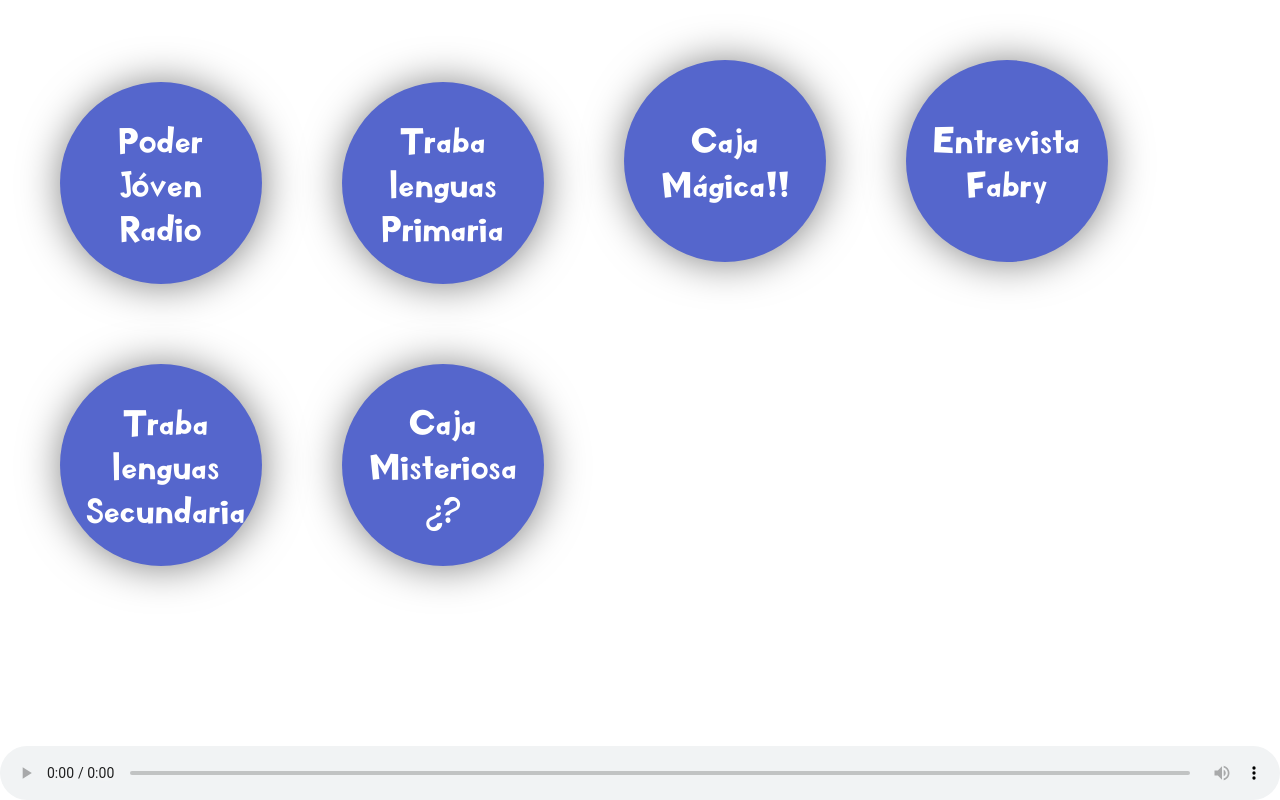
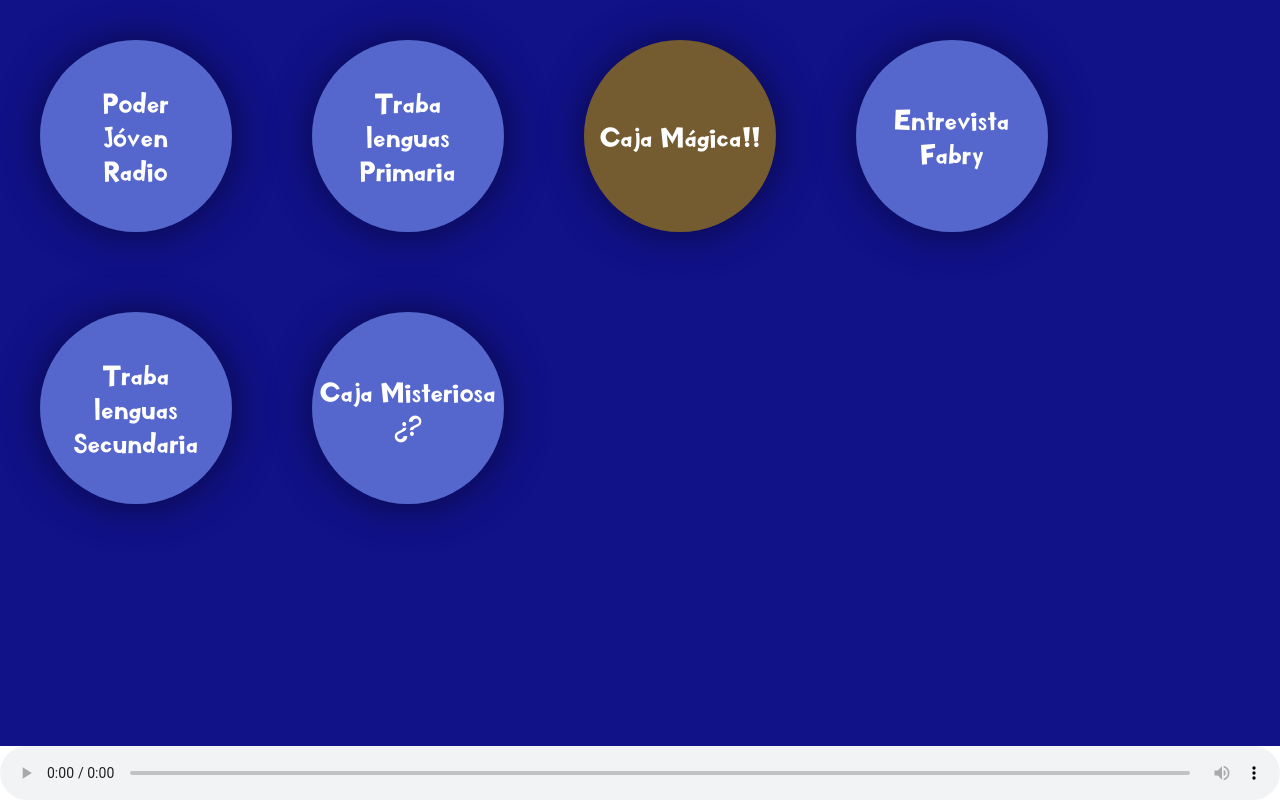
Before and after one commit to cdmngz/radio, a plain HTML site: page index.html in a window 1280 px wide. Both pictures are taken after a click on the element "Caja Mágica!!". Drawn offline with Linux system fonts and the light colour scheme.

Commit message:
Updating a lot of functions, tags, and still have to change random color functions and make songs load

```diff
--- a/css/style.css
+++ b/css/style.css
@@ -6,45 +6,43 @@
 
 body
 {
+	height: 100%;
 	margin: 0;
-	padding: 20px;
+	padding: 0;
 	transition: 1s;
+	width: 100%;
+	display: flex;
+	flex-wrap: wrap;
 }
 div
 {
+	align-items: center;
 	background-color: #56C;
 	border-radius: 50%;
 	box-shadow: 1px 1px 40px rgba(0,0,0,.5);
 	color: white;
 	cursor: pointer;
-	display: inline-grid;
+	display: flex;
 	font-family: KidZone;
-	font-size: 36px;
-	height: 150px;
+	font-size: 2.2vw;
+	height: 15vw;
+	justify-content: center;
 	margin: 40px;
-	padding: 26px;
 	text-align: center;
-	width: 150px;
-    grid-template-rows: repeat(3,1fr);
-    grid-template-columns: repeat(3, 1fr);
+	user-select: none;
+	width: 15vw;
 }
 div:active
 {
-	box-shadow: 1px 1px 40px rgba(255,255,0,.3);
-    top: 3px;
+    transform: translateY(1%);
 }
-div p
-{
-    grid-column: 2;
-    grid-row: 2;
-}
-audio
-{
+audio {
 	background-color: white;
 	bottom: 0;
 	left: 0;
 	margin: 0;
 	position: fixed;
+	width: 100vw;
 	width: 100%;
 	z-index: 1;
 }
--- a/index.html
+++ b/index.html
@@ -8,9 +8,7 @@
 </head>
 <body>
 
-	<footer>
-		<audio id="audio" controls src="audio/Intro.mp3"></audio>
-	</footer>
+	<audio id="audio" controls src="audio/Intro.mp3"></audio>
 
 	<script type="text/javascript" src="js/script.js"></script>
 </body>
--- a/js/script.js
+++ b/js/script.js
@@ -1,71 +1,35 @@
-let audio = document.getElementById("audio")
+const audio = document.getElementById("audio")
 
-console.log(audio.src)
-
-let cambiar = () => audio.src = "audio/TB1.mp3"
-
-document.onkeypress = e => e.keyCode === 13 ? (cambiar(), console.log("cambia")) : console.error(err)
-
-let programas = [
-	["0", "Poder<br>Jóven<br>Radio", "#459", "PJR.mp3"],
-	["1", "Traba<br>lenguas<br>Primaria", "#956", "TB1.mp3"],
-	["2", "Caja Mágica!!", "#118", "CJM.mp3"],
-	["3", "Entrevista<br>Fabry", "#546", "EFabry.mp3"],
-	["4", "Traba<br>lenguas<br>Secundaria", "brown", "TB2.mp3"],
-	["5", "Caja Misteriosa &#191;&#63;", "#191", "CJM1.mp3"]
+const programas = [
+	["Poder<br>Jóven<br>Radio", "#459", "PJR.mp3"],
+	["Traba<br>lenguas<br>Primaria", "#956", "TB1.mp3"],
+	["Caja Mágica!!", "#118", "CJM.mp3"],
+	["Entrevista<br>Fabry", "#546", "EFabry.mp3"],
+	["Traba<br>lenguas<br>Secundaria", "brown", "TB2.mp3"],
+	["Caja Misteriosa &#191;&#63;", "#191", "CJM1.mp3"]
 ]
 
 for (i = 0; i < programas.length; ++i) {
 
-	let id = programas[i][0];
-	let nombre = programas[i][1];
+	let nombre = programas[i][0];
 
-	document.body.innerHTML += `<div id="${id}"><span style="grid-column: 2; grid-row: 2;">${nombre}</span></div>`
+	document.body.innerHTML += `<div onclick="cambiarColorSong(${i})"><span>${nombre}</span></div>`
 }
 
-/*
-$(function() {
+document.onkeypress = e => e.keyCode === 32 && audio.play ? (audio.paused, console.log(audio.src)) : audio.play
 
-	var audio = $('audio')[0];
+let cambiarColorSong = i => (
+	document.body.style.backgroundColor = programas[i][1],
+	document.getElementsByTagName("div")[i].style.backgroundColor = getRandomColor(),
+	audio.src = "audio/"+programas[i][2],
+	audio.load
+)
 
-	$('audio').attr("src", 'audio/intro.mp3');
-	audio.play();
-
-	var programas = [
-		["0", "Poder<br>Jóven<br>Radio", "#459", "PJR.mp3"],
-		["1", "Traba<br>lenguas<br>Primaria", "#956", "TB1.mp3"],
-		["2", "Caja Mágica!!", "#118", "CJM.mp3"],
-		["3", "Entrevista<br>Fabry", "#546", "EFabry.mp3"],
-		["4", "Traba<br>lenguas<br>Secundaria", "brown", "TB2.mp3"],
-		["5", "Caja Misteriosa &#191;&#63;", "#191", "CJM1.mp3"]
-	];
-
-	for (i = 0; i < programas.length; ++i) {
-
-		var id = programas[i][0];
-		var nombre = programas[i][1];
-
-		$("body").append('<div id="'+id+'"><span style="grid-column: 2; grid-row: 2;">'+nombre+'</span></div>');
+function getRandomColor() {
+	var letters = '0123456789ABCDEF';
+	var color = '#';
+	for (var i = 0; i < 6; i++) {
+	  color += letters[Math.floor(Math.random() * 12)];
 	}
-
-	$('body').keyup(function(e) {
-		if(e.keyCode == 32){
-			if(audio.paused) audio.play(); else audio.pause();
-		}
-	});
-
-	$("div").click(function() {
-
-		var id = $(this).attr('id');
-		var sty = programas[id][2];
-		var song = programas[id][3];
-
-		$('body').css("background-color", sty);
-		$('div').css("background-color", sty);
-
-		$('audio').attr("src", 'audio/'+song);
-		audio.play();
-
-	});
-});
-*/
+	return color;
+}
```
